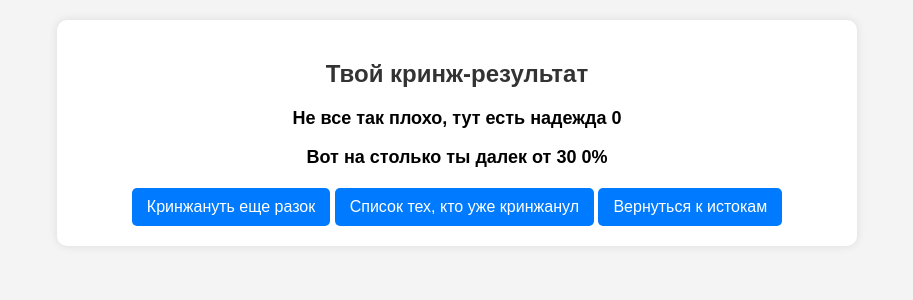
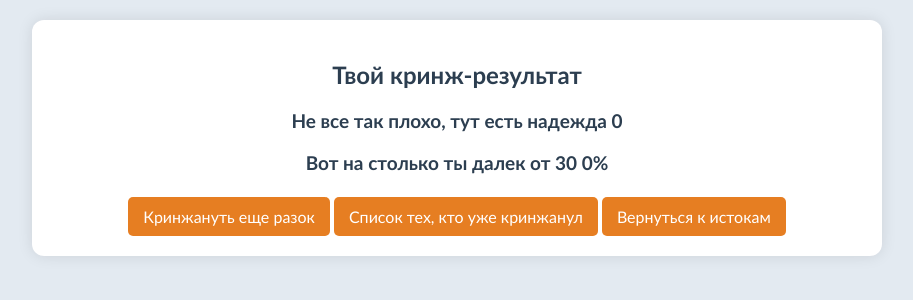
Before and after one commit to IudinaMaria/PHP, a PHP site: page /result.php in a window 1280 px wide. Shown: the top 300 px of the page, without its empty margins (183-1096 px from the left). Run offline with PHP 8.4, Linux system fonts and the light colour scheme.

Commit message:
style.css

```diff
--- a/alternative_PHP/css/style.css
+++ b/alternative_PHP/css/style.css
@@ -1,157 +1,122 @@
 /**
- * Основной стиль для тела документа
+ * Основные стили страницы
  *
- * @property string font-family Устанавливает шрифт для текста.
- * @property string background-color Устанавливает цвет фона страницы.
- * @property string padding Устанавливает внутренний отступ для всего тела документа.
- * @property string max-width Устанавливает максимальную ширину страницы.
- * @property string margin Устанавливает автоматическое выравнивание и отступы.
+ * @property string font-family - Определяет шрифт текста.
+ * @property string background-color - Цвет фона.
+ * @property string padding - Внутренний отступ.
+ * @property string max-width - Ограничение ширины контента.
+ * @property string margin - Автоматическое центрирование.
  */
  body {
-    font-family: Arial, sans-serif;
-    background-color: #f4f4f4;
+    font-family: 'Trebuchet MS', sans-serif;
+    background-color: #e3eaf1;
     padding: 20px;
-    max-width: 800px;
+    max-width: 850px;
     margin: auto;
 }
 
 /**
- * Стиль для заголовка h2
+ * Заголовки
  *
- * @property string text-align Выравнивание текста по центру.
- * @property string color Устанавливает цвет текста.
+ * @property string text-align - Центрирование текста.
+ * @property string color - Цвет текста.
  */
 h2 {
     text-align: center;
-    color: #333;
+    color: #2c3e50;
 }
 
 /**
- * Общий стиль для формы, блока результатов и таблицы
+ * Блоки с контентом
  *
- * @property string background Устанавливает белый фон для блоков.
- * @property string padding Добавляет внутренние отступы.
- * @property string border-radius Добавляет скругление углов.
- * @property string box-shadow Добавляет тень для элемента.
+ * @property string background - Белый фон.
+ * @property string padding - Внутренние отступы.
+ * @property string border-radius - Скругленные углы.
+ * @property string box-shadow - Тень вокруг блока.
  */
 form, .result-box, table {
     background: white;
     padding: 20px;
-    border-radius: 10px;
-    box-shadow: 0 0 10px rgba(0, 0, 0, 0.1);
+    border-radius: 12px;
+    box-shadow: 0 0 15px rgba(0, 0, 0, 0.1);
 }
 
 /**
- * Стиль для формы
+ * Форма
  *
- * @property string max-width Устанавливает максимальную ширину формы.
- * @property string margin Выравнивание формы по центру страницы.
+ * @property string max-width - Ограничение ширины.
+ * @property string margin - Центрирование.
  */
 form {
-    max-width: 600px;
+    max-width: 650px;
     margin: auto;
 }
 
 /**
- * Стиль для меток и абзацев
+ * Текстовые элементы
  *
- * @property string font-size Устанавливает размер шрифта.
- * @property string font-weight Устанавливает толщину шрифта.
- * @property string margin-bottom Устанавливает отступ снизу.
+ * @property string font-size - Размер текста.
+ * @property string font-weight - Жирность шрифта.
+ * @property string margin-bottom - Отступ снизу.
  */
 label, p {
-    font-size: 16px;
+    font-size: 17px;
     font-weight: bold;
-    margin-bottom: 5px;
+    margin-bottom: 8px;
+    color: #34495e;
 }
 
 /**
- * Стиль для поля ввода текста
- *
- * @property string width Устанавливает ширину поля ввода.
- * @property string padding Устанавливает внутренний отступ.
- * @property string margin-bottom Устанавливает отступ снизу.
- * @property string border Устанавливает рамку для поля ввода.
- * @property string border-radius Устанавливает скругленные углы для поля ввода.
+ * Поле ввода текста
  */
 input[type="text"] {
     width: 100%;
-    padding: 10px;
+    padding: 12px;
     margin-bottom: 15px;
-    border: 1px solid #ccc;
-    border-radius: 5px;
+    border: 1px solid #bdc3c7;
+    border-radius: 6px;
 }
 
 /**
- * Стиль для радиокнопок и чекбоксов
- *
- * @property string margin-right Добавляет отступ справа от элементов.
+ * Радиокнопки и чекбоксы
  */
 input[type="radio"], input[type="checkbox"] {
-    margin-right: 10px;
+    margin-right: 8px;
 }
 
 /**
- * Стиль для кнопок
- *
- * @property string width Устанавливает ширину кнопки.
- * @property string padding Устанавливает отступы внутри кнопки.
- * @property string background-color Устанавливает цвет фона кнопки.
- * @property string color Устанавливает цвет текста на кнопке.
- * @property string border Убирает рамку вокруг кнопки.
- * @property string border-radius Добавляет скругленные углы кнопке.
- * @property string font-size Устанавливает размер шрифта в кнопке.
- * @property string cursor Устанавливает тип курсора при наведении на кнопку.
+ * Кнопки
  */
 button {
     width: 100%;
-    padding: 10px;
-    background-color: #28a745;
+    padding: 12px;
+    background-color: #3498db;
     color: white;
     border: none;
-    border-radius: 5px;
+    border-radius: 6px;
     font-size: 18px;
     cursor: pointer;
 }
 
-/**
- * Стиль для кнопки при наведении
- *
- * @property string background-color Изменяет цвет фона кнопки при наведении.
- */
 button:hover {
-    background-color: #218838;
+    background-color: #2980b9;
 }
 
 /**
- * Стиль для блока с результатами
- *
- * @property string text-align Выравнивание текста по центру.
+ * Блок с результатами
  */
 .result-box {
     text-align: center;
 }
 
-/**
- * Стиль для текста в блоке с результатами
- *
- * @property string font-size Устанавливает размер шрифта.
- * @property string font-weight Устанавливает толщину шрифта.
- */
 .result-text {
-    font-size: 18px;
+    font-size: 19px;
     font-weight: bold;
+    color: #2c3e50;
 }
 
 /**
- * Стиль для таблицы
- *
- * @property string width Устанавливает ширину таблицы.
- * @property string border-collapse Убирает двойные границы в таблице.
- * @property string background Устанавливает белый фон для таблицы.
- * @property string border-radius Добавляет скругление углов таблицы.
- * @property string overflow Устанавливает скрытие переполнения в таблице.
- * @property string box-shadow Добавляет тень для таблицы.
+ * Таблица
  */
 .table {
     width: 100%;
@@ -162,65 +127,34 @@ button:hover {
     box-shadow: 0 0 10px rgba(0, 0, 0, 0.1);
 }
 
-/**
- * Стиль для ячеек таблицы
- *
- * @property string padding Устанавливает внутренние отступы.
- * @property string text-align Выравнивание текста в ячейке.
- * @property string border-bottom Добавляет разделительную линию для строк таблицы.
- */
 th, td {
     padding: 12px;
     text-align: left;
-    border-bottom: 1px solid #ddd;
+    border-bottom: 1px solid #ccc;
+}
+
+th {
+    background-color: #34495e;
+    color: white;
+}
+
+tr:nth-child(even) {
+    background-color: #ecf0f1;
 }
 
 /**
- * Стиль для заголовков таблицы
- *
- * @property string background-color Устанавливает фоновый цвет для заголовков.
- * @property string color Устанавливает цвет текста для заголовков.
- */
-th {
-    background-color: #007bff;
-    color: white;
-}
-
-/**
- * Стиль для четных строк таблицы
- *
- * @property string background-color Устанавливает фоновый цвет для четных строк.
- */
-tr:nth-child(even) {
-    background-color: #f2f2f2;
-}
-
-/**
- * Стиль для ссылки, которая выглядит как кнопка
- *
- * @property string display Устанавливает отображение как встроенный блок.
- * @property string padding Устанавливает отступы для ссылки.
- * @property string margin-top Добавляет верхний отступ для ссылки.
- * @property string text-decoration Убирает подчеркивание у ссылки.
- * @property string background-color Устанавливает фоновый цвет для ссылки.
- * @property string color Устанавливает цвет текста ссылки.
- * @property string border-radius Добавляет скругление углов.
+ * Ссылки-кнопки
  */
 .button {
     display: inline-block;
     padding: 10px 15px;
     margin-top: 15px;
     text-decoration: none;
-    background-color: #007bff;
+    background-color: #e67e22;
     color: white;
     border-radius: 5px;
 }
 
-/**
- * Стиль для ссылки при наведении
- *
- * @property string background-color Изменяет цвет фона при наведении на ссылку.
- */
 .button:hover {
-    background-color: #0056b3;
+    background-color: #d35400;
 }
```
